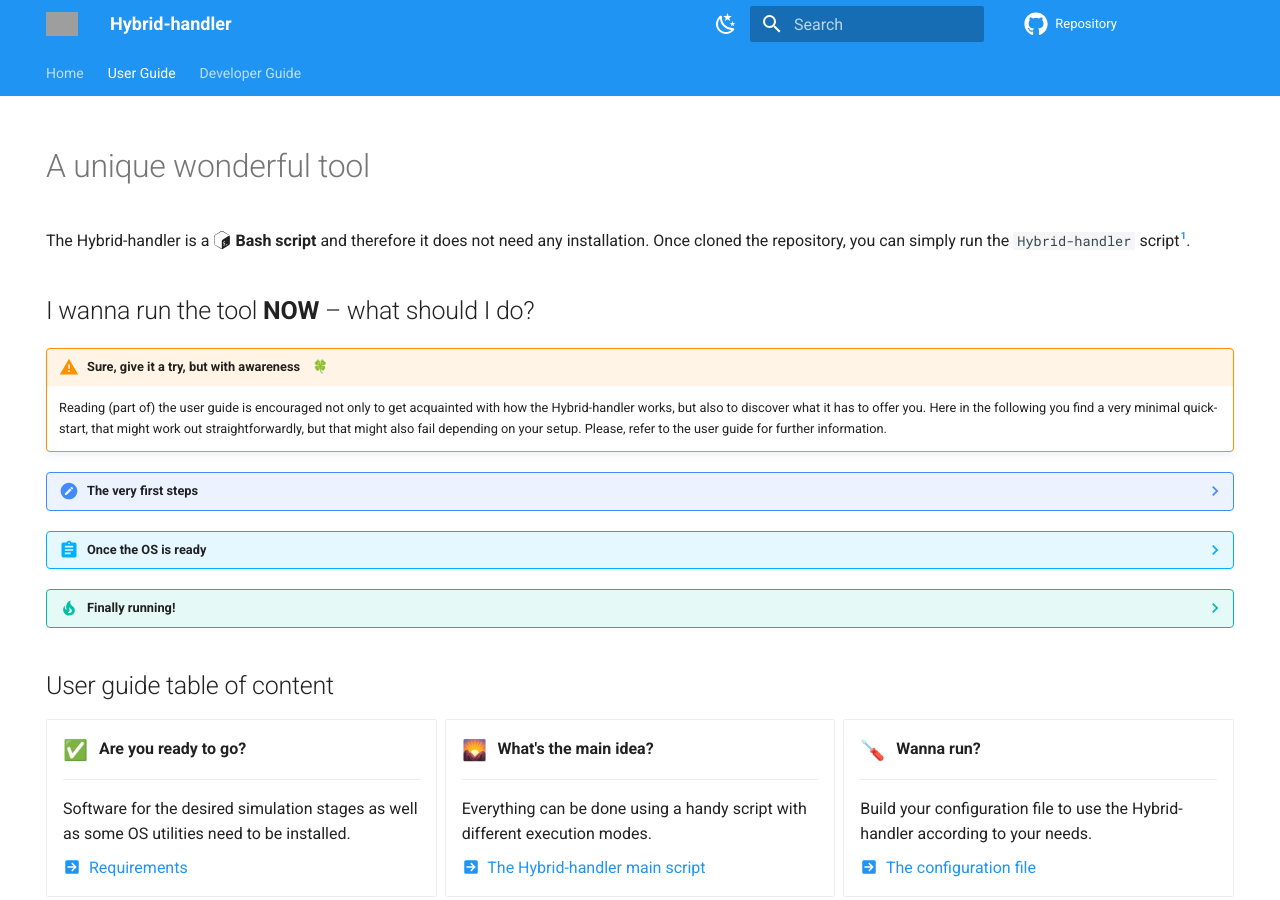
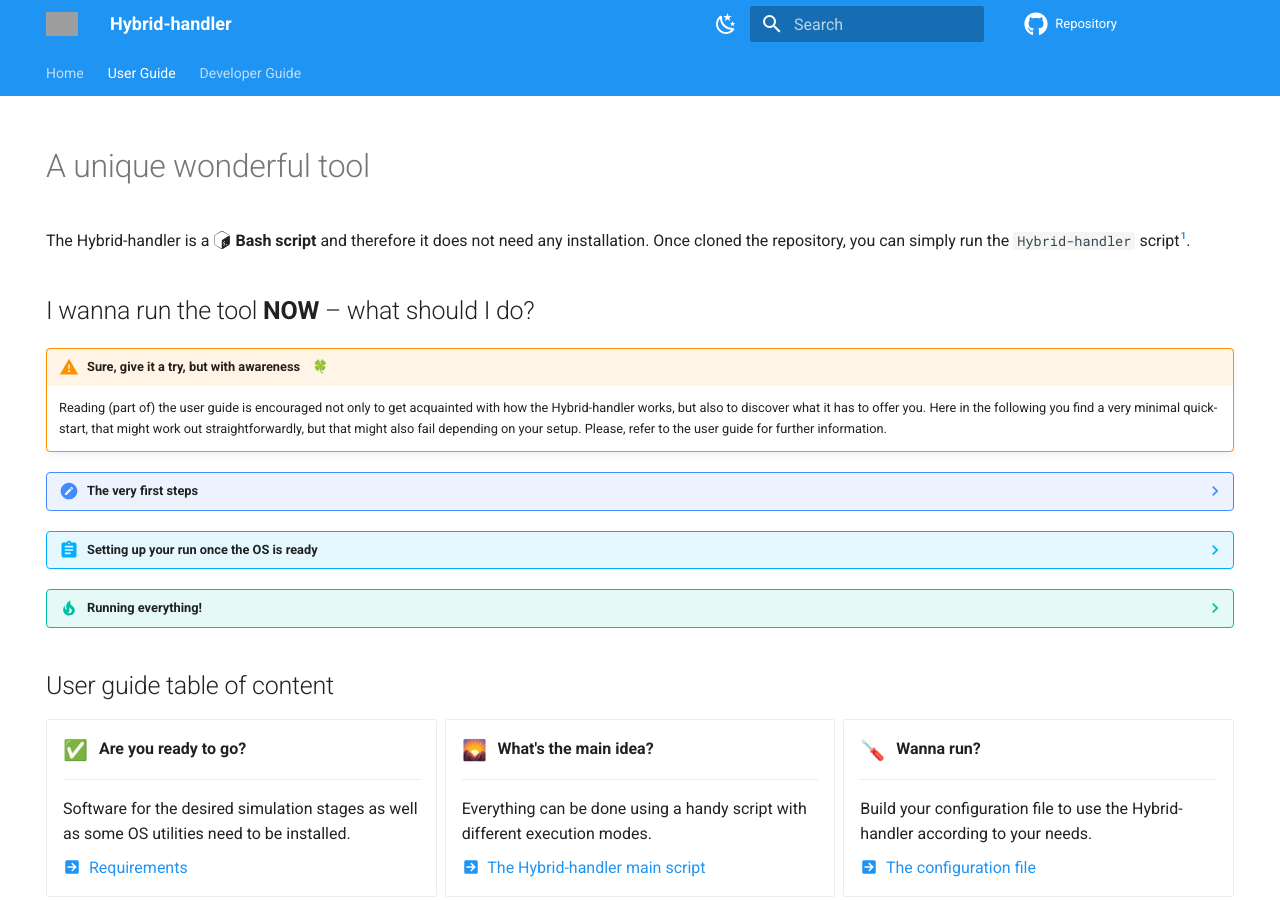
Before and after one commit to smash-transport/smash-vhlle-hybrid, an MkDocs documentation site: the page built from docs/user/index.md, in a window 1280 px wide and 900 px high. Built offline with MkDocs 1.6.1 and Material for MkDocs 9.7.7, drawn with Linux system fonts in a browser that asks for light colours; emoji names are drawn with the system emoji font; comment, search, counter and statistics services are not loaded; the version menu is left out; grey boxes are pictures that could not be loaded.

Commit message:
Improve some phrasing in user quick-start

````diff
--- a/docs/user/index.md
+++ b/docs/user/index.md
@@ -28,9 +28,9 @@
     ```
 
     1. Git will clone using HTTPS protocol and locally create a :file_folder: ***smash-vhlle-hybrid*** folder.
-    2. :warning: At this point you will discover whether your OS is ready to go. If it is, you will see green version numbers and green ticks :white_check_mark: as in the image shown here below. If you see some red version number or red cross :x:, you need to take action. ![Image title](../images/Helper-example.png)
+    2. :warning: At this point you will discover whether your OS is ready to go. If it is, you will see green version numbers and green ticks :white_check_mark: as in the image shown here below. If you see some red version number or red cross :x:, you need to install or update the corresponding requirement. ![Image title](../images/Helper-example.png)
 
-??? abstract "Once the OS is ready"
+??? abstract "Setting up your run once the OS is ready"
 
     ```bash hl_lines="5 6"
     # Make sure all the software to be installed is compiled/installed (1)
@@ -48,7 +48,7 @@
     Alternatively to run these two highlighted lines, you can simply open the :material-file: _hybrid.yaml_ file and specify the paths there by hand at the 4 `Executable:` keys.
     3. This should print the four executable paths in the `IC`, `Hydro`, `Sampler`, `Afterburner` order.
 
-??? tip "Finally running!"
+??? tip "Running everything!"
 
     ```bash
     # From your my-first-hybrid-run folder
````
